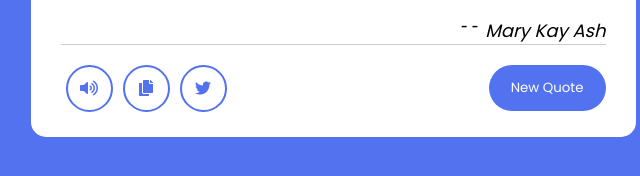
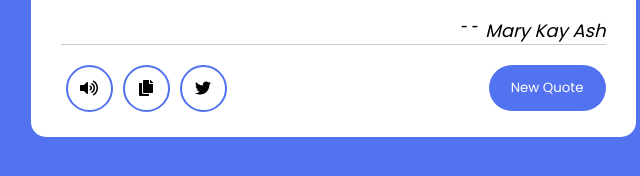
Before and after one commit to brosjayme/quotes, a plain HTML site: page index.html in a window 1280 px wide. Shown: the part 408-584 px from the top of the page, 307-947 px from the left. Drawn offline with Linux system fonts and the light colour scheme.

Commit message:
features color to black

```diff
--- a/index.html
+++ b/index.html
@@ -28,8 +28,8 @@
         <div class="buttons">
             <div class="features">
                 <ul>
-                    <li class="sound"><i class="fas fa-volume-up"></i></li>
-                    <li class="copy"><i class="fas fa-copy"></i></li>
+                    <li class="sound"><i class="fas fa-volume-up black"></i></li>
+                    <li class="copy"><i class="fas fa-copy dark"></i></li>
                     <li class="twitter"><i class="fab fa-twitter"></i></li>
                 </ul>
                 <button>New Quote</button>
--- a/style.css
+++ b/style.css
@@ -79,7 +79,7 @@ body{
     width: 47px;
     display: flex;
     cursor: pointer;
-    color: #5372f0;
+    color: black;
     align-items: center;
     justify-content: center;
     border-radius: 50%;
```
